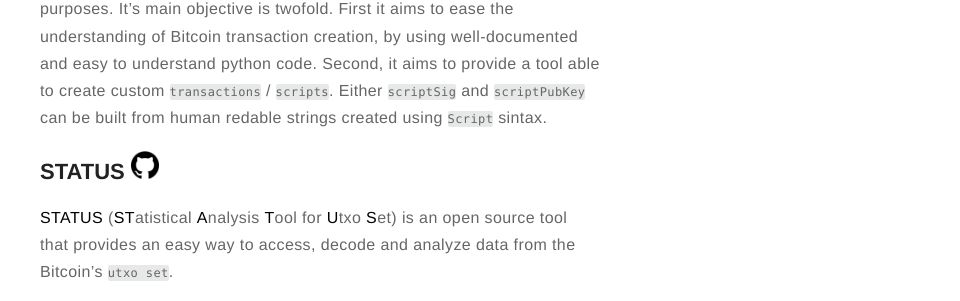
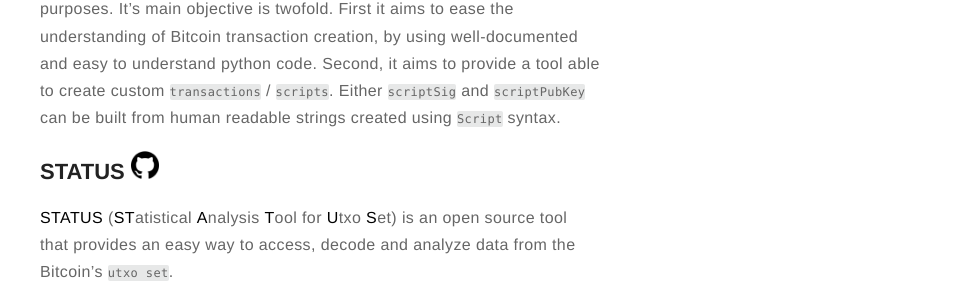
Before and after one commit to sr-gi/me, a Jekyll site: the page built from projects.md, in a window 1280 px wide. Shown: the part 303-604 px from the top of the page, without its empty margins (320-1280 px from the left). Built offline with Jekyll 4.4.1, drawn with Linux system fonts in a browser that asks for light colours.

Commit message:
Corrects two typos

```diff
--- a/projects.md
+++ b/projects.md
@@ -9,7 +9,7 @@ layout: page
 
 Bitcoin tools is a Python library created for teaching and researching purposes. It's main objective is twofold. First it
 aims to ease the understanding of Bitcoin transaction creation, by using well-documented and easy to understand
-python code. Second, it aims to provide a tool able to create custom `transactions` / `scripts`. Either `scriptSig` and `scriptPubKey` can be built from human redable strings created using `Script` sintax.
+python code. Second, it aims to provide a tool able to create custom `transactions` / `scripts`. Either `scriptSig` and `scriptPubKey` can be built from human readable strings created using `Script` syntax.
 
 ## STATUS [![](../assets/images/github-logo.png)](https://github.com/sr-gi/bitcoin_tools/tree/dev/bitcoin_tools/analysis/status)
 
```
